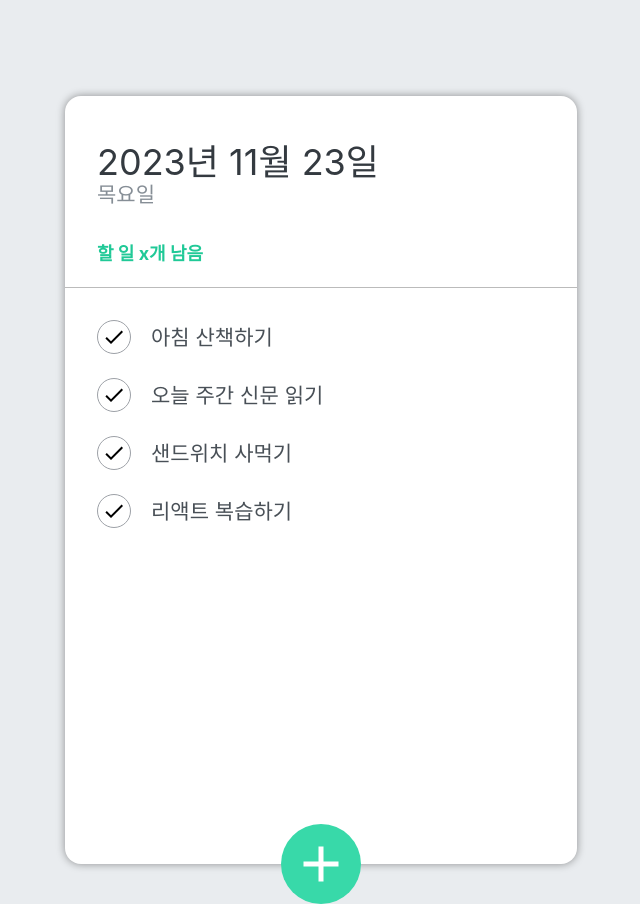
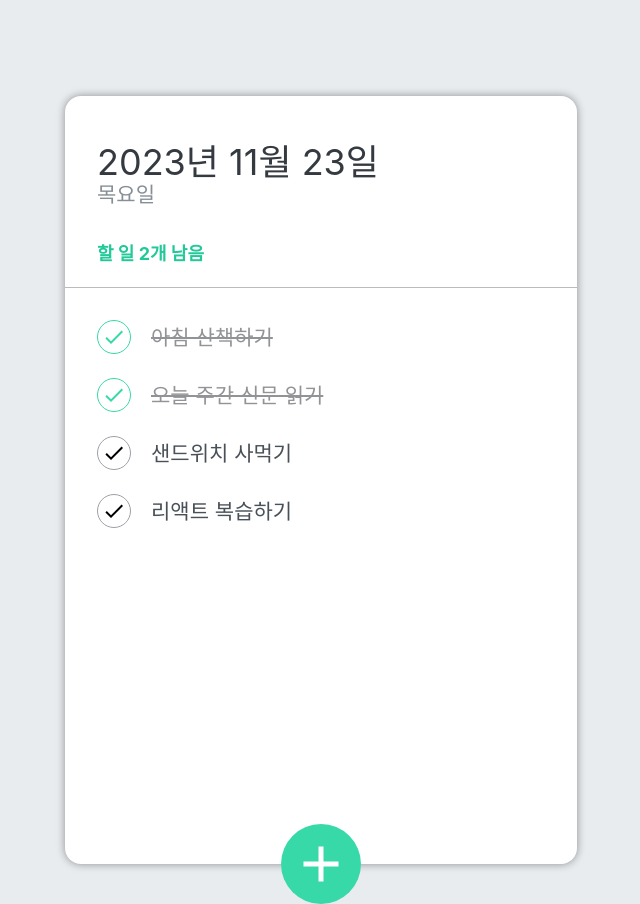
Before and after one commit to thf0128/react-todo-app, a React (Create React App) app: page / in a window 1280 px wide. Shown: the whole page, without its empty margins (319-959 px from the left). Built offline with nearby package versions, Linux system fonts and the light colour scheme.

Commit message:
# 6. 할 일 체크 기능, 시간 표시 완료

```diff
--- a/src/components/TodoHeader.js
+++ b/src/components/TodoHeader.js
@@ -1,12 +1,23 @@
 import React from 'react';
 import './scss/TodoHeader.scss';
 
-const TodoHeader = () => {
+const TodoHeader = ({ count }) => {
+  const today = new Date();
+
+  const dateString = today.toLocaleDateString('ko-KR', {
+    //date라는 객체가 선호하는 메서드
+    year: 'numeric',
+    month: 'long',
+    day: 'numeric',
+  });
+
+  const dayName = today.toLocaleDateString('ko-KR', { weekday: 'long' });
+
   return (
     <header>
       <h1>2023년 11월 23일</h1>
-      <div className='day'>목요일</div>
-      <div className='tasks-left'>할 일 x개 남음</div>
+      <div className='day'>{dayName}</div>
+      <div className='tasks-left'>할 일 {count()}개 남음</div>
     </header>
   );
 };
--- a/src/components/TodoItem.js
+++ b/src/components/TodoItem.js
@@ -1,20 +1,26 @@
 import React from 'react';
 import { MdDelete, MdDone } from 'react-icons/md';
+import cn from 'classnames';
+
 import './scss/TodoItem.scss';
 
 //Main 할일 요소들 아이템으로 표현
-const TodoItem = ({ item, remove }) => {
+const TodoItem = ({ item, remove, check }) => {
   const { id, title, done } = item;
   //아이템 프록스로 받아서 아이템에서 타이틀 꺼내주면된다.
+
   return (
     <li className='todo-list-item'>
-      <div className='check-circle'>
+      <div
+        className={cn('check-circle', { active: done })}
+        onClick={() => check(id)}
+      >
         <MdDone />
       </div>
-      <span className='text'>{title}</span>
+      <span className={cn('text', { finish: done })}>{title}</span>
       <div
         className='remove'
-        onClick={() => remove(id)} // 즉석으로 선언 현재 그
+        onClick={() => remove(id)}
       >
         <MdDelete />
       </div>
--- a/src/components/TodoMain.js
+++ b/src/components/TodoMain.js
@@ -2,7 +2,7 @@
 import TodoItem from './TodoItem';
 import './scss/TodoMain.scss';
 
-const TodoMain = ({ todoList, remove }) => {
+const TodoMain = ({ todoList, remove, check }) => {
   // 프록스 distructuring {todoList}
   return (
     <ul className='todo-list'>
@@ -11,6 +11,7 @@
           key={todo.id}
           item={todo}
           remove={remove}
+          check={check}
         /> // 각각의 컴포넌트 구분할 수 있는 키값 줘야함
       ))}
     </ul>
--- a/src/components/TodoTemplate.js
+++ b/src/components/TodoTemplate.js
@@ -9,9 +9,6 @@
 
   // todos 배열을 상태 관리
   const [todos, setTodos] = useState([
-    // 상태변수를 바꿀 수 있는건 본인밖에안댐
-    // todo input에서 입력한 텍스트를 갖고와서 상태값 변경해야함
-    // 자식이 부모한테는 함수로 이용 , 부모가 자식한테는 프록스
     {
       id: 1,
       title: '아침 산책하기',
@@ -25,7 +22,7 @@
     {
       id: 3,
       title: '샌드위치 사먹기',
-      done: true,
+      done: false,
     },
     {
       id: 4,
@@ -52,33 +49,53 @@
       id: makeNewId(),
       title: todoText,
       done: false,
-    }; // fetch를 이용해서 백엔드에 insert 요청 보내야됨.
+    }; // 나중에 fetch를 이용해서 백엔드에 insert 요청 보내야됨.
 
     // todos.push(newTodo); (x) -> useState 변수는 setter로 변경
-    // setTodos(newTodo); (x)
+    // setTodos(todos.push(newTodo)); (x)
     // react의 상태변수는 불변성(immutable)을 가지기 때문에
     // 기존 상태에서 변경은 불가능 -> 새로운 상태로 만들어서 변경해야 한다.
 
     setTodos((oldTodos) => {
-      return [...oldTodos, newTodo]; //oldTodos 치우고 newTodo 갈아끼우기
-      //안에 원하는 변수로 선언하면됨
+      return [...oldTodos, newTodo];
     });
   };
 
   // 할 일 삭제 처리 함수
   const removeTodo = (id) => {
-    //id가 2이면 2 삭제해주면 되는 것
-    //TodoMain에게 보내야 함.
     // 주어진 배열의 값들을 순회하여 조건에 맞는 요소들만 모아서 새로운 배열로 리턴.
     setTodos(todos.filter((todo) => todo.id !== id));
   };
 
+  // 할 일 체크 처리 함수
+  const checkTodo = (id) => {
+    /*
+    const copyTodos = [...todos];
+    for (let cTodo of copyTodos) {
+      if (cTodo.id === id) {
+        cTodo.done = !cTodo.done;
+      }
+    }
+    setTodos(copyTodos);
+    */
+
+    setTodos(
+      todos.map((todo) =>
+        todo.id === id ? { ...todo, done: !todo.done } : todo
+      )
+    );
+  };
+
+  // 체크가 안 된 할 일의 개수 카운트 하기
+  const countRestTodo = () => todos.filter((todo) => !todo.done).length;
+
   return (
     <div className='TodoTemplate'>
-      <TodoHeader />
+      <TodoHeader count={countRestTodo} />
       <TodoMain
         todoList={todos}
         remove={removeTodo}
+        check={checkTodo}
       />
       <TodoInput addTodo={addTodo} />
     </div>
```
